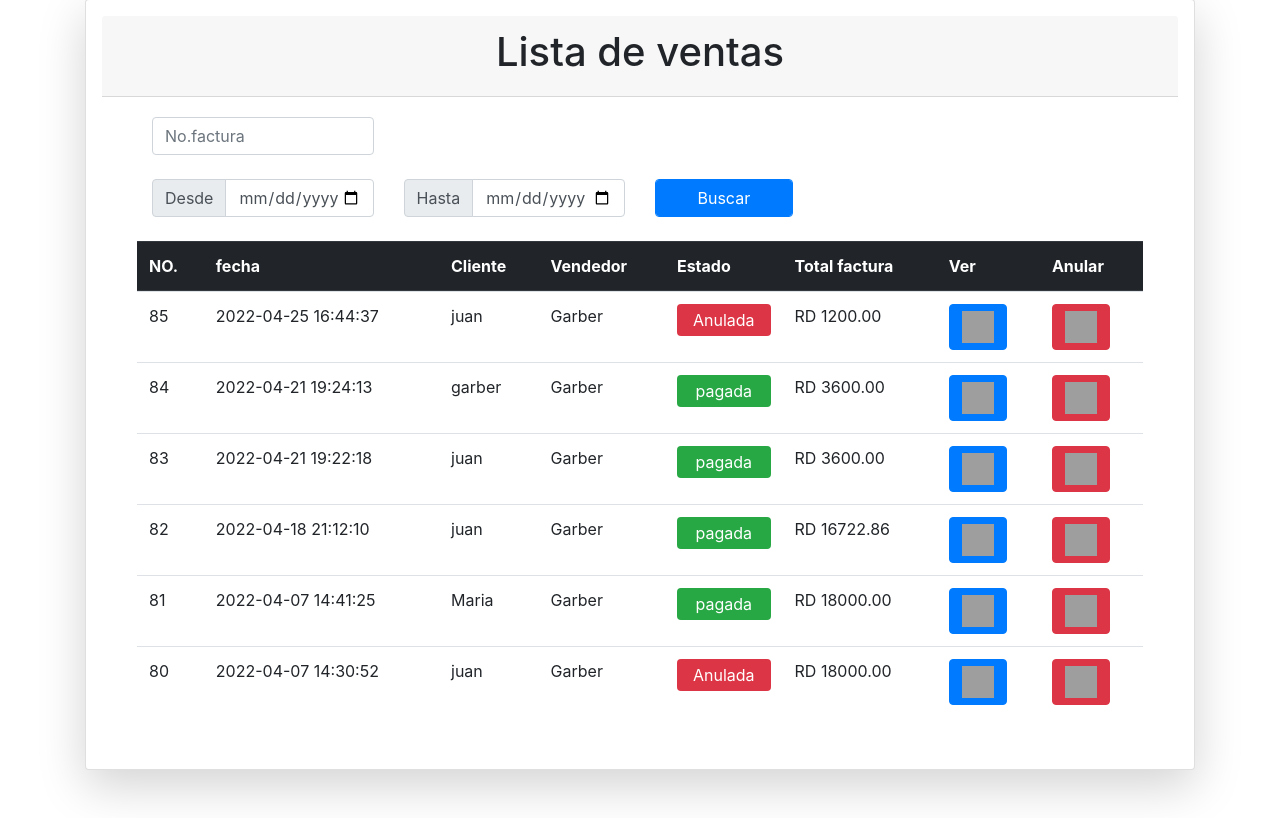
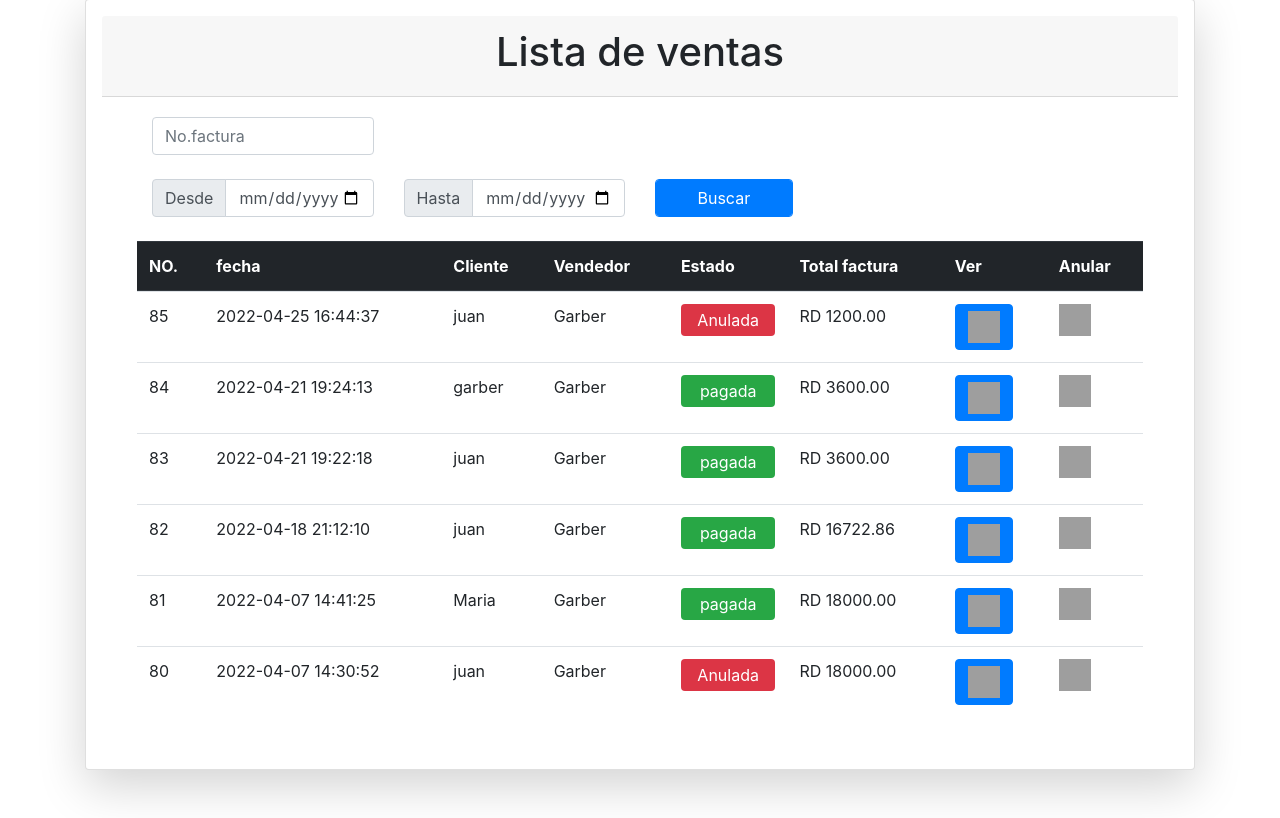
Before and after one commit to garbf1996/Sistema_v1.0, a PHP site: page /list_ventas.php in a window 1280 px wide. Shown: the part 81-899 px from the top of the page. Run offline with PHP 8.4, Linux system fonts and the light colour scheme; a user stored in the database is signed in; data comes from the database, SQL or seed files in the repository; grey boxes are pictures that could not be loaded.

Commit message:
4/02/2022

```diff
--- a/list_ventas.php
+++ b/list_ventas.php
@@ -134,8 +134,8 @@ include "conexion.php";
                     <td><?php echo $data["vendedor"];?></td>
                     <td><?php  echo  $estado;?></td>
                     <td><span>RD</span> <?php echo $data["totalfactura"];?></td>
-                    <td> <a class="btn btn-primary"  cl="<?php echo $data["codcliente"];?>" fa="<?php echo $data["nofactura"];?>"><img src="https://cdn-icons-png.flaticon.com/512/2489/2489292.png"width="32" height="32" ></a> </td>
-                    <td> <a class="btn btn-danger" fa="<?php echo $data["nofactura"];?>"><img src="https://cdn-icons-png.flaticon.com/512/782/782747.png"width="32" height="32" ></a> </td>
+                    <td> <a href="#" class="btn btn-primary"  cl="<?php echo $data["codcliente"];?>" fa="<?php echo $data["nofactura"];?>"><img src="https://cdn-icons-png.flaticon.com/512/2489/2489292.png"width="32" height="32" ></a> </td>
+                    <td> <a href="#"  fa="<?php echo $data["nofactura"];?>"><img src="https://cdn-icons-png.flaticon.com/512/782/782747.png"width="32" height="32" ></a> </td>
                    </tr>
                    <?php
                    }
```
